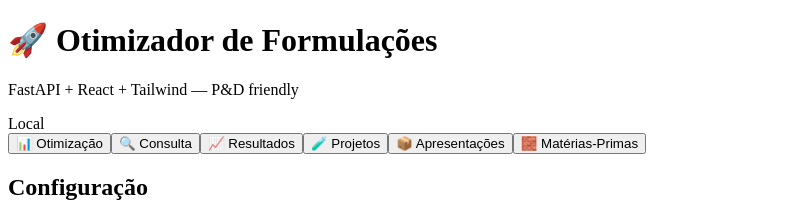
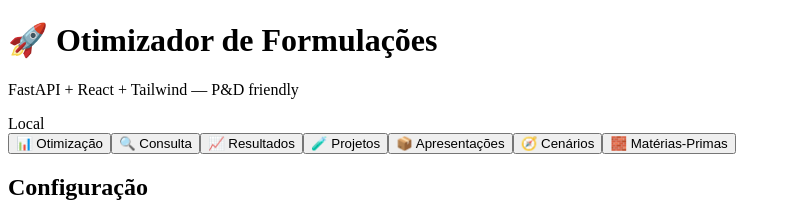
Before and after one commit to Levibdo/Otimizador_Formulacoes_react, a React (Vite) app in the folder frontend/: page / in a window 1280 px wide. Shown: the top 221 px of the page, without its empty margins (0-791 px from the left). Built offline with nearby package versions, Linux system fonts and the light colour scheme; no server answers; the HTML template or start-up script is replaced by a standard one.

Commit message:
feat: adiciona análise de cenários de custo

```diff
--- a/frontend/src/components/Tabs.jsx
+++ b/frontend/src/components/Tabs.jsx
@@ -5,6 +5,7 @@ export default function Tabs({ tab, setTab }) {
     { id: "resultados", label: "📈 Resultados" },
     { id: "projetos", label: "🧪 Projetos" },
     { id: "apresentacoes", label: "📦 Apresentações" },
+    { id: "cenarios", label: "🧭 Cenários" },
     { id: "materias", label: "🧱 Matérias-Primas" }
   ];
 
```
